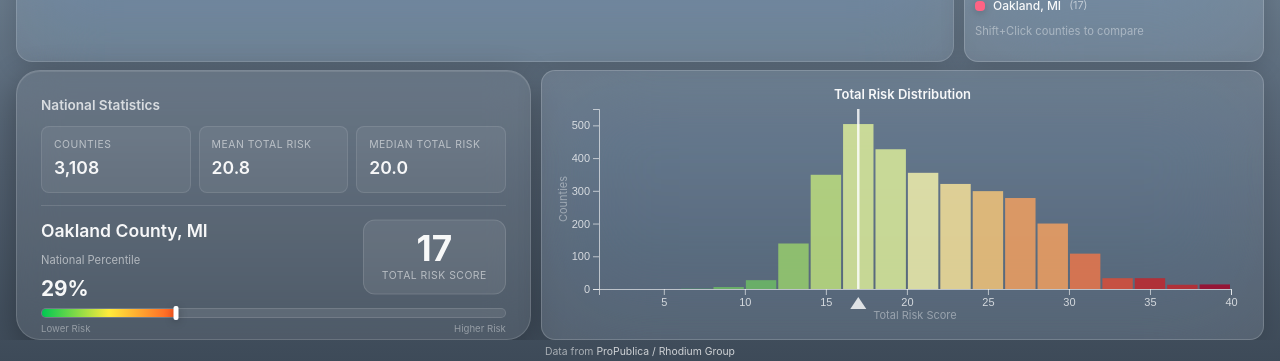
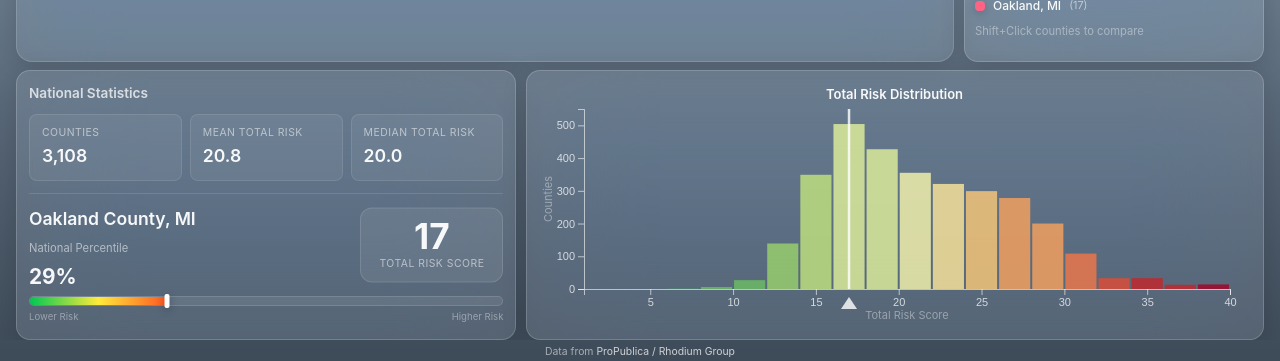
Before and after one commit to NGabry/climate-risk-explorer, a React (Vite) app: page / in a window 1280 px wide. Shown: the part 436-797 px from the top of the page. Built offline with nearby package versions, Linux system fonts and the light colour scheme; no server answers.

Commit message:
Fix bad colored tile

```diff
--- a/src/index.css
+++ b/src/index.css
@@ -80,6 +80,7 @@ body {
   flex-direction: column;
   overflow: hidden;
 }
+
 
 svg {
   display: inline-block;
@@ -666,7 +667,6 @@ svg {
 
 /* Sidebar Panels */
 .selected-county-panel,
-.stats-panel,
 .comparison-panel {
   background: var(--bg-glass);
   backdrop-filter: blur(var(--blur-glass));
```
